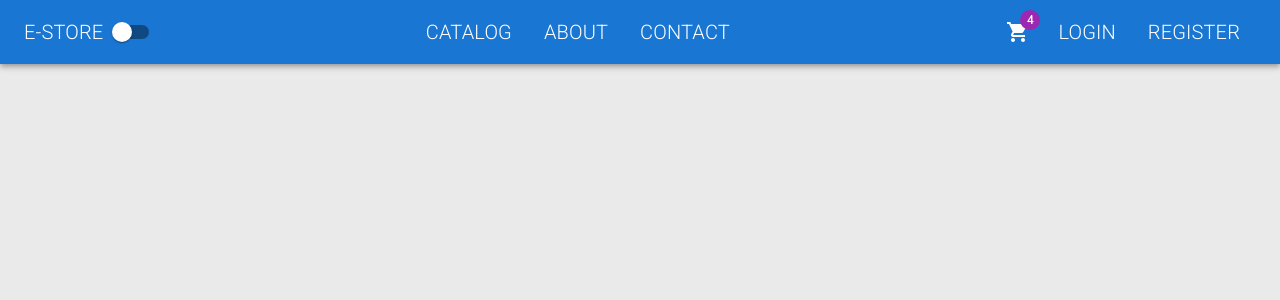
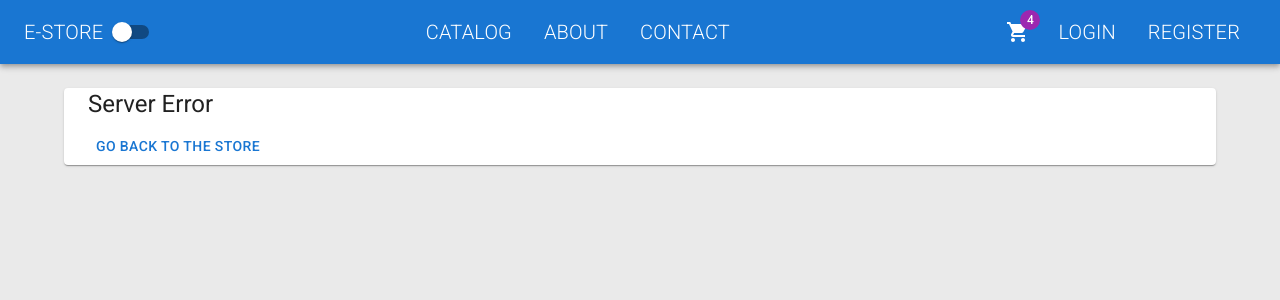
Before and after one commit to yogeshkoli/estore, a React (Create React App) app in the folder ui/: page /server-error in a window 1280 px wide. Shown: the top 300 px of the page. Built offline with nearby package versions, Linux system fonts and the light colour scheme.

Commit message:
the server error page design with back button to go to catalog page

```diff
--- a/ui/src/app/errors/ServerError.tsx
+++ b/ui/src/app/errors/ServerError.tsx
@@ -1,5 +1,5 @@
-import { Container, Paper, Typography } from "@mui/material";
-import { useLocation } from "react-router-dom";
+import { Button, Container, Divider, Paper, Typography } from "@mui/material";
+import { Link, useLocation } from "react-router-dom";
 
 export default function ServerError()
 {
@@ -11,9 +11,16 @@ export default function ServerError()
                 state?.error ? (
                     <>
                         <Typography variant="h5" gutterBottom>Server Error</Typography>
+                        <Divider />
+                        <Typography>
+                            {
+                                state.error.detail || 'Internal Server Error'
+                            }
+                        </Typography>
                     </>
-                ) : ''
+                ) : <Typography variant="h5" gutterBottom>Server Error</Typography>
             }
+            <Button component={Link} to="/catalog">Go back to the store</Button>
         </Container>
     )
 }
```
